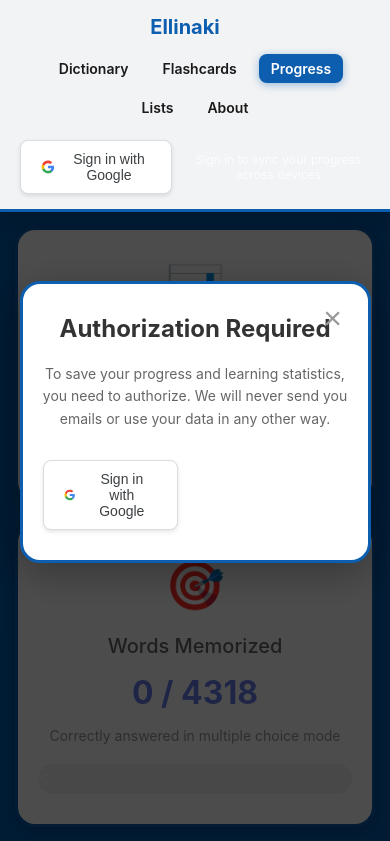
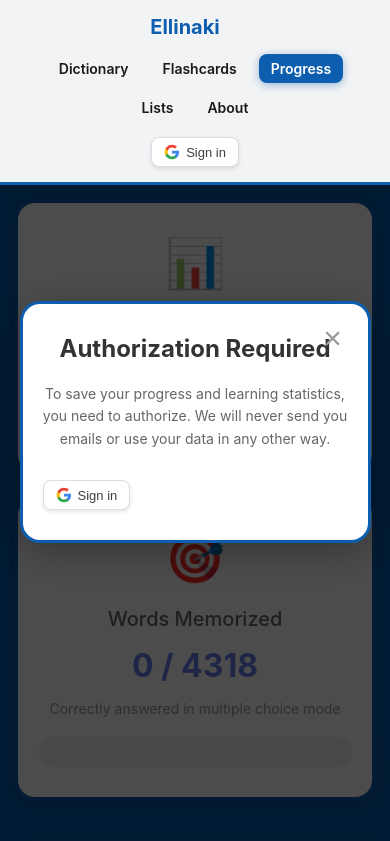
Before and after one commit to TimurNurlygayanov/greek_dict, a React (Vite) app: page /progress in a window 390 px wide. Shown: the top 841 px of the page. Built offline with nearby package versions, Linux system fonts and the light colour scheme; no server answers.

Commit message:
Fixed Ui for logged off users with claude

```diff
--- a/src/components/GoogleAuth.css
+++ b/src/components/GoogleAuth.css
@@ -2,20 +2,19 @@
   display: flex;
   flex-direction: row;
   align-items: center;
-  gap: 15px;
-  margin-top: 3px;
+  gap: 10px;
 }
 
 .google-sign-in {
   display: flex;
   align-items: center;
-  gap: 12px;
-  padding: 12px 24px;
+  gap: 8px;
+  padding: 8px 16px;
   background: white;
   border: 1px solid #dadce0;
   border-radius: 8px;
   cursor: pointer;
-  font-size: 16px;
+  font-size: 14px;
   font-weight: 500;
   color: #3c4043;
   transition: all 0.3s;
@@ -28,8 +27,8 @@
 }
 
 .google-icon {
-  width: 20px;
-  height: 20px;
+  width: 18px;
+  height: 18px;
 }
 
 .google-sign-out {
@@ -76,12 +75,14 @@
 
 @media (max-width: 768px) {
   .google-sign-in {
-    padding: 10px 20px;
-    font-size: 14px;
+    padding: 6px 12px;
+    font-size: 13px;
+    gap: 6px;
   }
 
-  .auth-note {
-    font-size: 12px;
+  .google-icon {
+    width: 16px;
+    height: 16px;
   }
 }
 
--- a/src/components/GoogleAuth.jsx
+++ b/src/components/GoogleAuth.jsx
@@ -106,11 +106,8 @@ const GoogleAuth = () => {
             d="M12 5.38c1.62 0 3.06.56 4.21 1.64l3.15-3.15C17.45 2.09 14.97 1 12 1 7.7 1 3.99 3.47 2.18 7.07l3.66 2.84c.87-2.6 3.3-4.53 6.16-4.53z"
           />
         </svg>
-        Sign in with Google
+        Sign in
       </button>
-      <p className="auth-note">
-        Sign in to sync your progress across devices
-      </p>
     </div>
   )
 }
```
Also changed, not shown: 2 other files (tests, documents, lock files or other folders).
